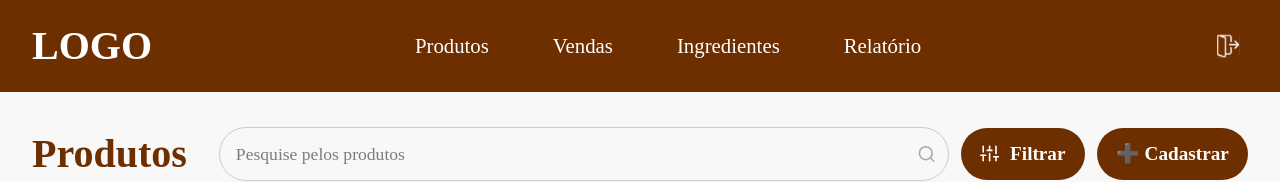
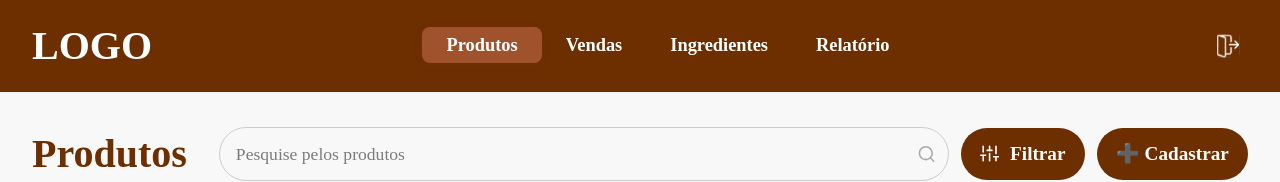
Before and after one commit to mauriciobenjamin700/bakery-system-web, a Next.js app: page /products in a window 1280 px wide. Shown: the top 182 px of the page. Built offline with nearby package versions, Linux system fonts and the light colour scheme.

Commit message:
Minhas alterações após pull

```diff
--- a/src/components/cabecalho/Header.module.css
+++ b/src/components/cabecalho/Header.module.css
@@ -34,19 +34,26 @@
   filter: invert(24%) sepia(99%) saturate(748%) hue-rotate(340deg) brightness(90%) contrast(92%);
 }
 
-.nav {
-  flex: 1;
-  display: flex;
-  justify-content: center;
+.nav a {
+  color: #fff;
+  text-decoration: none;
+  padding: 0.5rem 1.5rem;
+  border-radius: 8px;
+  transition: background 0.2s, color 0.2s;
+  font-weight: 600;
+  font-size: 1.15rem; /* Deixe maior conforme desejar */
 }
 
-.nav a {
-  margin: 0 2rem;
-  color: white;
-  text-decoration: none;
-  font-size: 1.3rem;
+.nav a:hover {
+  background: #f3e6d6;
+  color: #a0522d; /* Destaque no hover */
+  cursor: pointer;
 }
 
-.nav .active {
-  text-decoration: underline;
+.active {
+  background: #a0522d;
+  color: #fff !important;
+  font-weight: bold;
+  box-shadow: 0 2px 8px rgba(160,82,45,0.08);
+  font-size: 1.15rem;
 }
--- a/src/components/cabecalho/Header.tsx
+++ b/src/components/cabecalho/Header.tsx
@@ -16,16 +16,28 @@ export default function Header() {
     <header className={styles.header}>
       <div className={styles.logo}>LOGO</div>
       <nav className={styles.nav}>
-        <Link href="/products" className={pathname === '/produtos' ? styles.active : ''}>
+        <Link
+          href="/products"
+          className={pathname.startsWith('/products') ? styles.active : ''}
+        >
           Produtos
         </Link>
-        <Link href="/vendas" className={pathname === '/vendas' ? styles.active : ''}>
+        <Link
+          href="/vendas"
+          className={pathname.startsWith('/vendas') ? styles.active : ''}
+        >
           Vendas
         </Link>
-        <Link href="/ingredients" className={pathname === '/ingredientes' ? styles.active : ''}>
+        <Link
+          href="/ingredients"
+          className={pathname.startsWith('/ingredients') ? styles.active : ''}
+        >
           Ingredientes
         </Link>
-        <Link href="/relatorios" className={pathname === '/relatorios' ? styles.active : ''}>
+        <Link
+          href="/relatorios"
+          className={pathname.startsWith('/relatorios') ? styles.active : ''}
+        >
           Relatório
         </Link>
       </nav>
```
Lines whose indentation alone changed are shown as unchanged.
